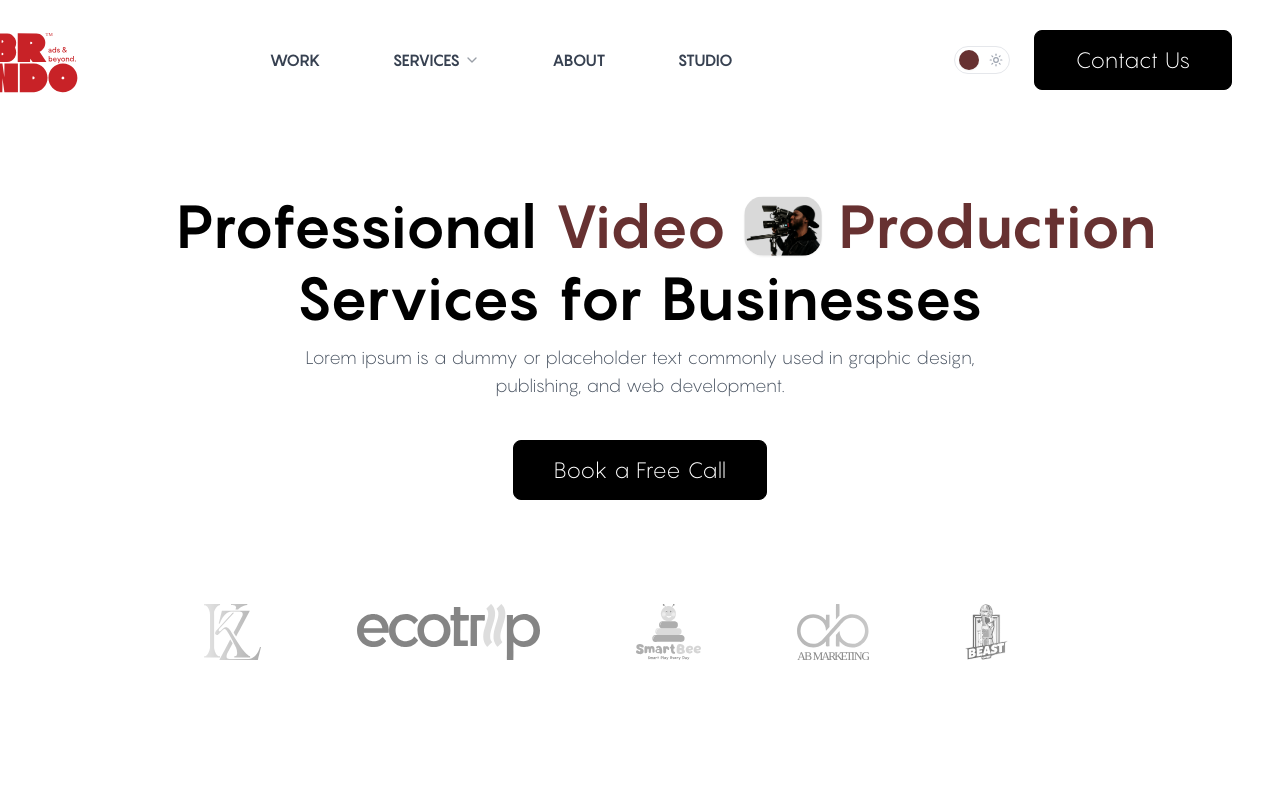
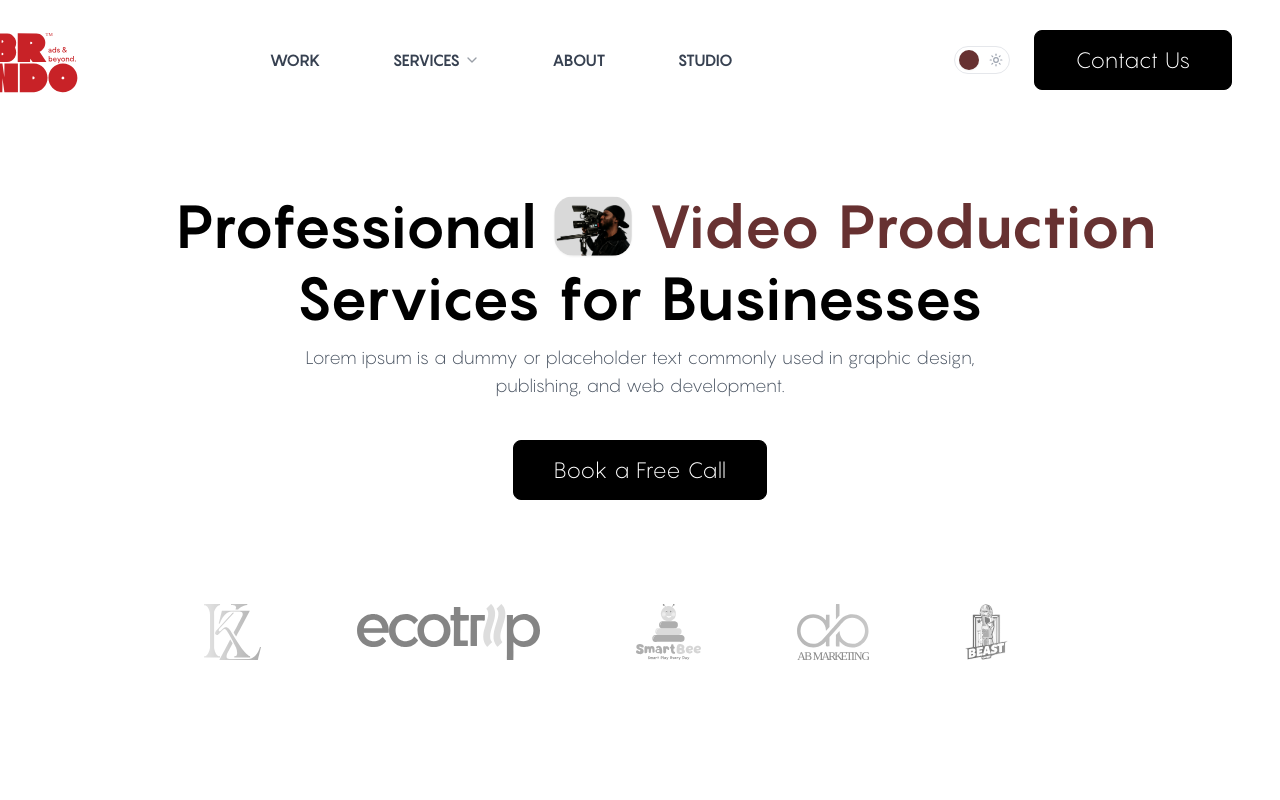
Before and after one commit to amanaanubhav/brndo.in, a Next.js app: page /video-shoot in a window 1280 px wide. Shown: the top 800 px of the page. Built offline with nearby package versions, Linux system fonts and the light colour scheme.

Commit message:
feat: initialize hero section content data for multiple pages

```diff
--- a/src/data/hero.js
+++ b/src/data/hero.js
@@ -44,9 +44,9 @@ export const heroData = {
   videoShoot: {
     heading: {
       line1Prefix: "Professional",
-      highlightStart: "Video",
+      highlightStart: "",
       icon: "/videoshoot.png",
-      highlightEnd: "Production",
+      highlightEnd: "Video Production",
       line2: "Services for Businesses"
     },
     subheading: "Lorem ipsum is a dummy or placeholder text commonly used in graphic design, publishing, and web development.",
```
